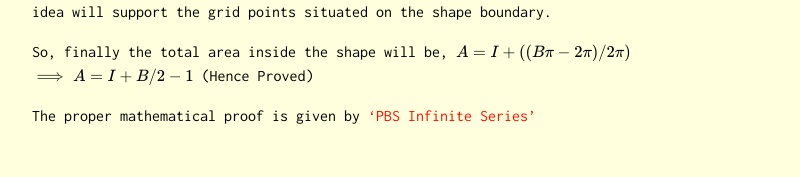
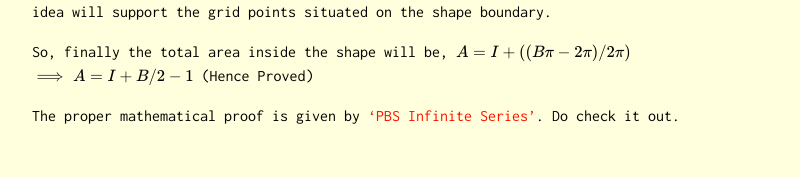
Before and after one commit to Oscuro-Phoenix/math-for-fun, a Jekyll site: the page built from _posts/2021-12-01-Problem-22.md, in a window 1280 px wide. Shown: the part 1931-2108 px from the top of the page, without its empty margins (238-1038 px from the left). Built offline with Jekyll 4.4.1, drawn with Linux system fonts in a browser that asks for light colours; formulas are drawn with MathJax 3.

Commit message:
Update 2021-12-01-Problem-22.md

```diff
--- a/_posts/2021-12-01-Problem-22.md
+++ b/_posts/2021-12-01-Problem-22.md
@@ -28,4 +28,4 @@ $$
 \implies A=I+B/2-1 $$ (Hence Proved)
 
 
-The proper mathematical proof is given by ['PBS Infinite Series'](https://www.youtube.com/watch?v=bYW1zOMCQno&t=538s)
+The proper mathematical proof is given by ['PBS Infinite Series'](https://www.youtube.com/watch?v=bYW1zOMCQno&t=538s). Do check it out.
```
